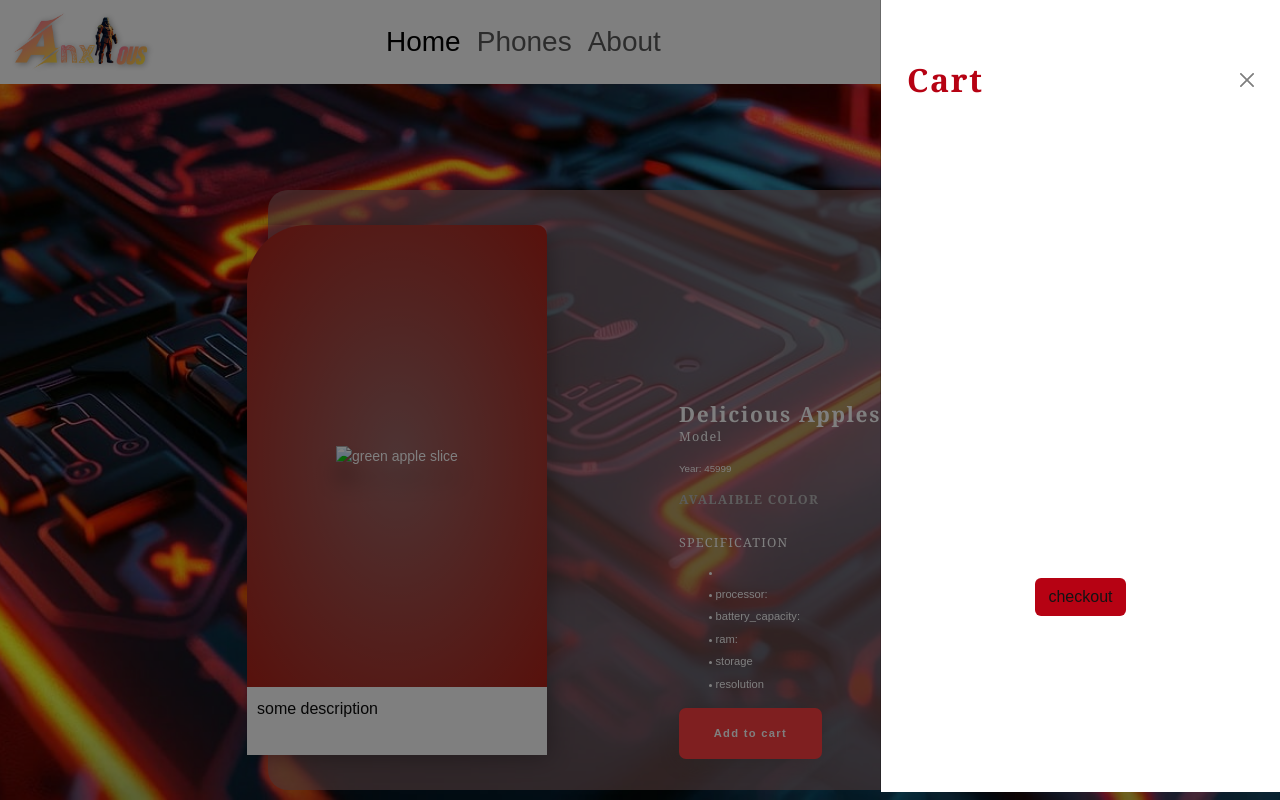
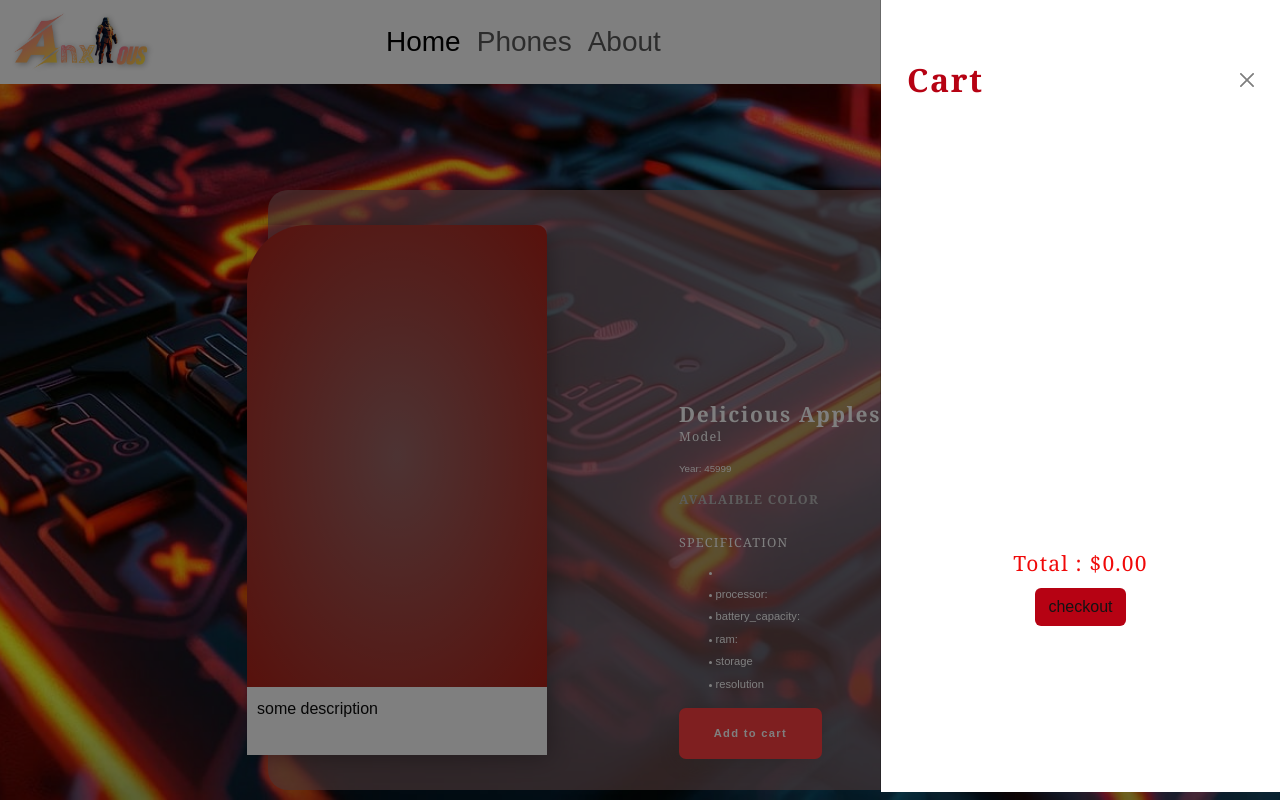
Before and after one commit to Ogshabzy23101/phone-e-commerce, a plain HTML site: page singlephone.html in a window 1280 px wide. Both pictures are taken after a click on the link "Add to cart". Drawn offline with nearby package versions, Linux system fonts and the light colour scheme; no server answers.

Commit message:
single page cart total amount displayed

```diff
--- a/singlephone.html
+++ b/singlephone.html
@@ -125,8 +125,8 @@
             <div class="photo-main">
               <img
               class="photo-main-image"
-                src="./images/pngimg.com - iphone_13_PNG3.png"
-                alt="green apple slice"
+                src=""
+                alt=""
               />
             </div>
             <div class="phone-desc">
--- a/src/pages/singleProduct.js
+++ b/src/pages/singleProduct.js
@@ -59,6 +59,7 @@ window.addEventListener('DOMContentLoaded', async () => {
       storageDOM.innerHTML = `<span>Storage size:</span> ${storage}`
       resolutionDOM.innerHTML = `<span>resolution:</span> ${resolution}`
       image.src = `./images/bg/${model.replaceAll(' ', '-')}.png`
+      CartBtn.setAttribute('data-id', `${productId}`);
 
       colors.forEach((color) => {
         const list = document.createElement('li');
@@ -94,5 +95,6 @@ window.addEventListener('DOMContentLoaded', async () => {
 })
 
 CartBtn.addEventListener('click', function () {
+  console.log(productId);
   addToCart(productId);
 });
--- a/stylecss/singlephone.css
+++ b/stylecss/singlephone.css
@@ -230,7 +230,10 @@ footer {
  text-align: center;
  color: #fff;
 }
-
+.cart-total{
+ color: #f00909;
+ font-size: 1.5em;
+}
 footer a {
  color: #4c4c4c;
 }
```
Also changed, not shown: index.html (+1 -1 lines). Lines whose indentation alone changed are shown as unchanged.
